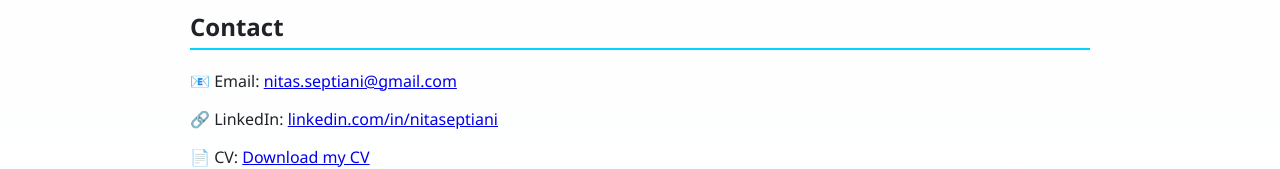
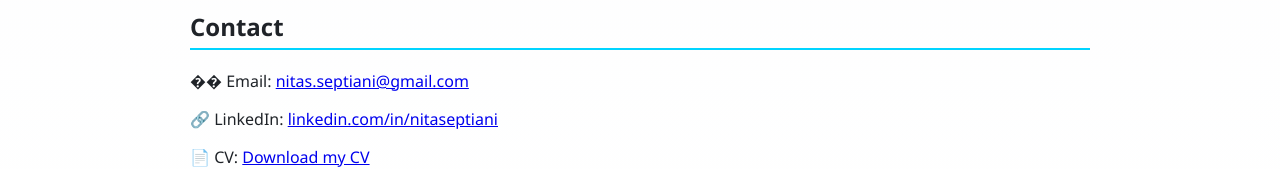
Before and after one commit to mochikuy/portfolio-nita, a plain HTML site: page index.html in a window 1280 px wide. Shown: the part 1619-1788 px from the top of the page. Drawn offline with nearby package versions, Linux system fonts and the light colour scheme; files whose address does not match are found by name.

Commit message:
add index

```diff
--- a/index.html
+++ b/index.html
@@ -244,7 +244,7 @@
 
 <section id="contact" class="animate__animated animate__fadeInUp">
   <h2>Contact</h2>
-  <p>📧 Email: <a href="mailto:nitas.septiani@gmail.com">nitas.septiani@gmail.com</a></p>
+  <p>�� Email: <a href="mailto:nitas.septiani@gmail.com">nitas.septiani@gmail.com</a></p>
   <p>🔗 LinkedIn: <a href="https://www.linkedin.com/in/nitaseptiani/" target="_blank">linkedin.com/in/nitaseptiani</a></p>
   <p>📄 CV: <a href="assets/documents/Nita-Septiani-CV.pdf" target="_blank">Download my CV</a></p>
 </section>
```
